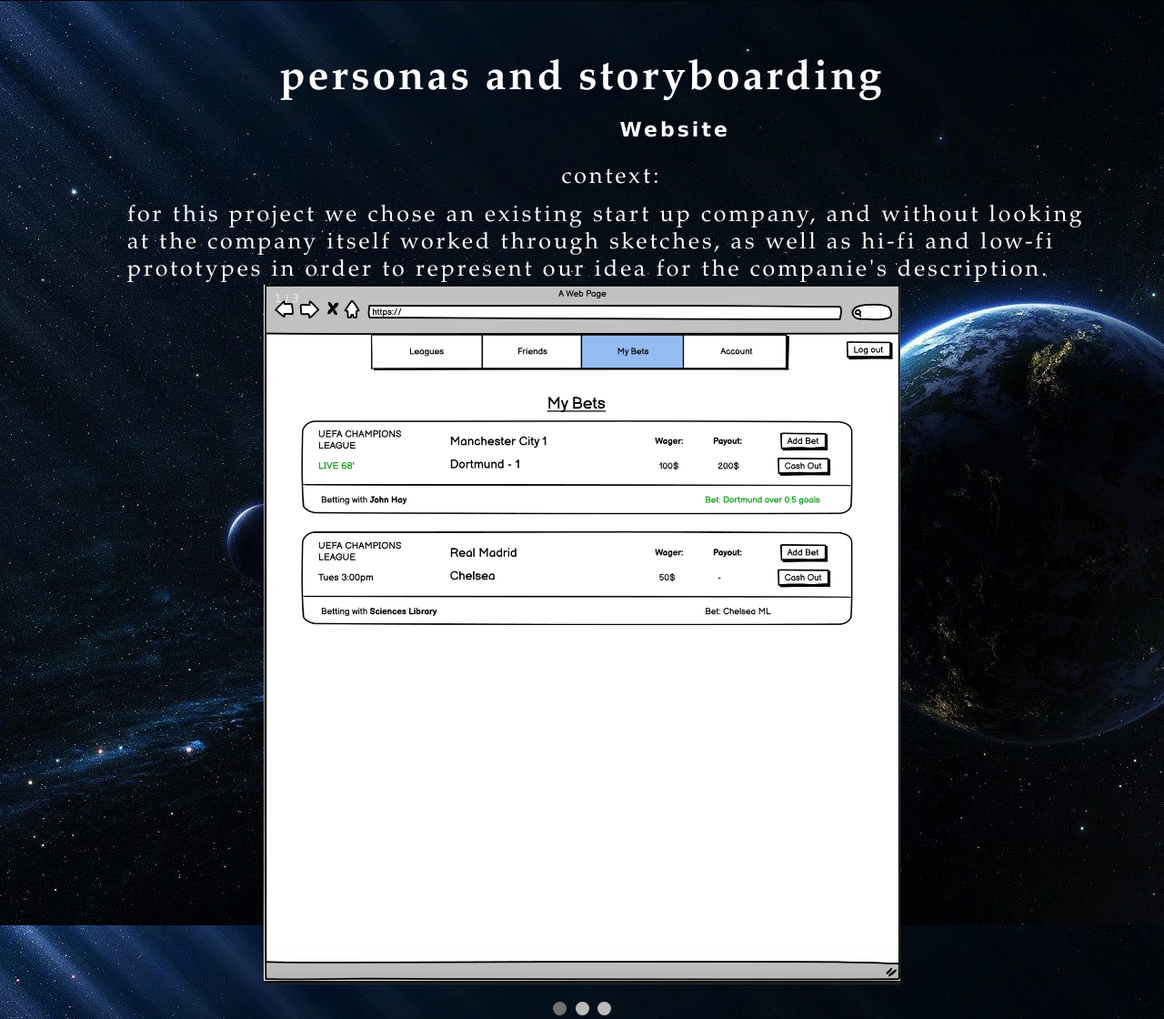
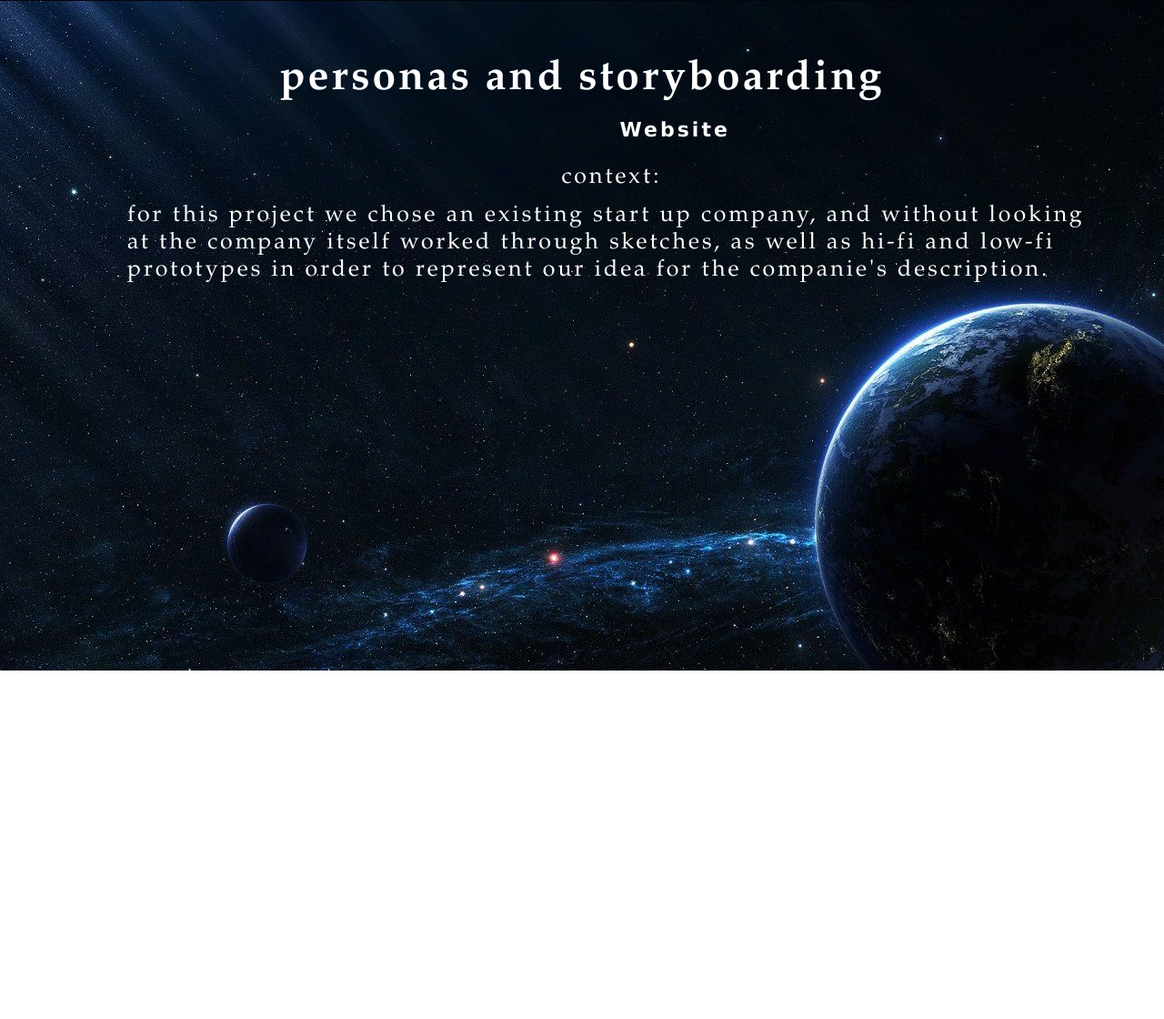
Before and after one commit to joyfultiger555/HTML-Portfolio, a plain HTML site: page pages/Project3.html in a window 1280 px wide. Shown: the part 63-1183 px from the top of the page at 91% size. After the commit the page ends 800 px from the top, so only its background shows below. Drawn offline with Linux system fonts and the light colour scheme.

Commit message:
Update Project3.html

```diff
--- a/pages/Project3.html
+++ b/pages/Project3.html
@@ -32,58 +32,5 @@
         description.
     </div>
 
-    <div class="slideshow-container">
 
-        <div class="mySlides fade">
-          <div class="numbertext">1 / 3</div>
-          <img src="../HomePage.png" style="width:100%">
-          <div class="text"></div>
-        </div>
-
-        <div class="mySlides fade">
-          <div class="numbertext">2 / 3</div>
-          <img src="../Leagues.png" style="width:100%">
-          <div class="text"></div>
-        </div>
-
-        <a class="prev" onclick="plusSlides(-1)">❮</a>
-        <a class="next" onclick="plusSlides(1)">❯</a>
-
-        </div>
-        <br>
-
-        <div style="text-align:center">
-          <span class="dot" onclick="currentSlide(1)"></span>
-          <span class="dot" onclick="currentSlide(2)"></span>
-          <span class="dot" onclick="currentSlide(3)"></span>
-        </div>
-
-        <script>
-        let slideIndex = 1;
-        showSlides(slideIndex);
-
-        function plusSlides(n) {
-          showSlides(slideIndex += n);
-        }
-
-        function currentSlide(n) {
-          showSlides(slideIndex = n);
-        }
-
-        function showSlides(n) {
-          let i;
-          let slides = document.getElementsByClassName("mySlides");
-          let dots = document.getElementsByClassName("dot");
-          if (n > slides.length) {slideIndex = 1}
-          if (n < 1) {slideIndex = slides.length}
-          for (i = 0; i < slides.length; i++) {
-            slides[i].style.display = "none";
-          }
-          for (i = 0; i < dots.length; i++) {
-            dots[i].className = dots[i].className.replace(" active", "");
-          }
-          slides[slideIndex-1].style.display = "block";
-          dots[slideIndex-1].className += " active";
-        }
-        </script>
   </body>
```
